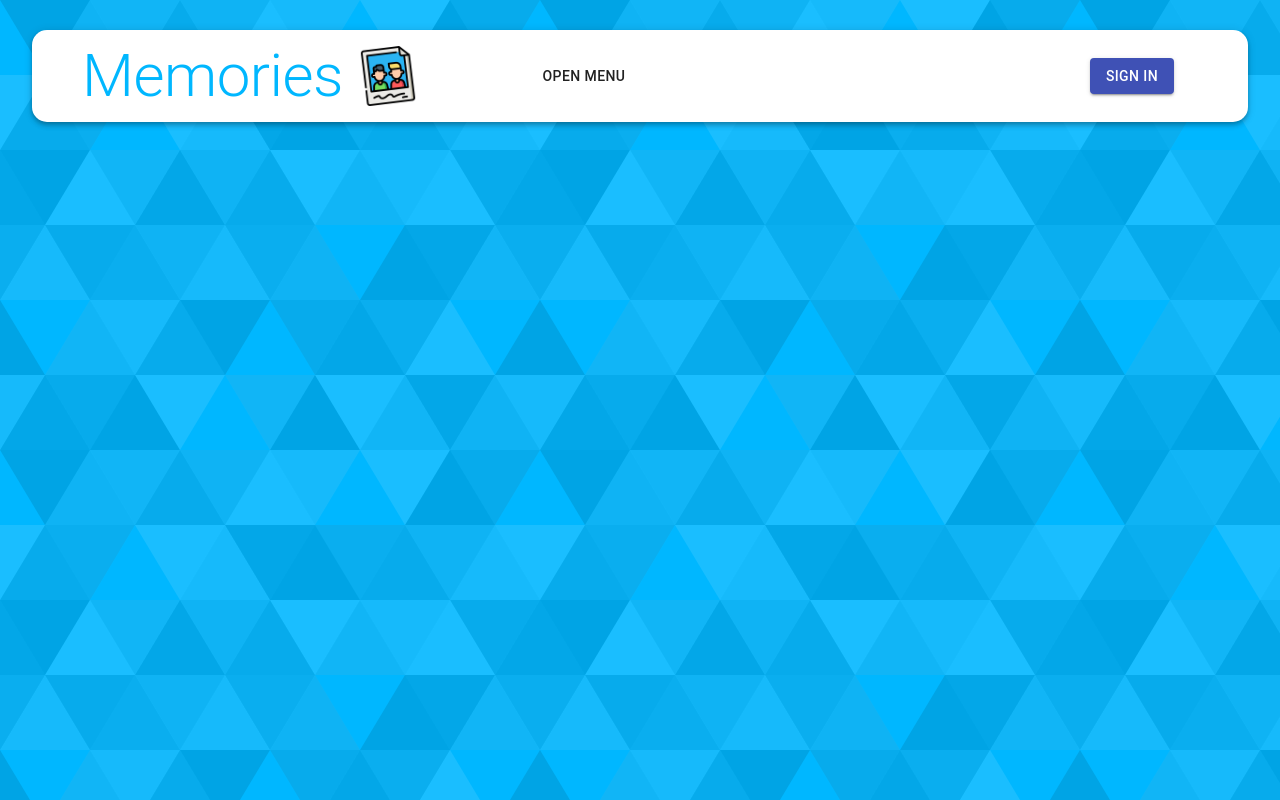
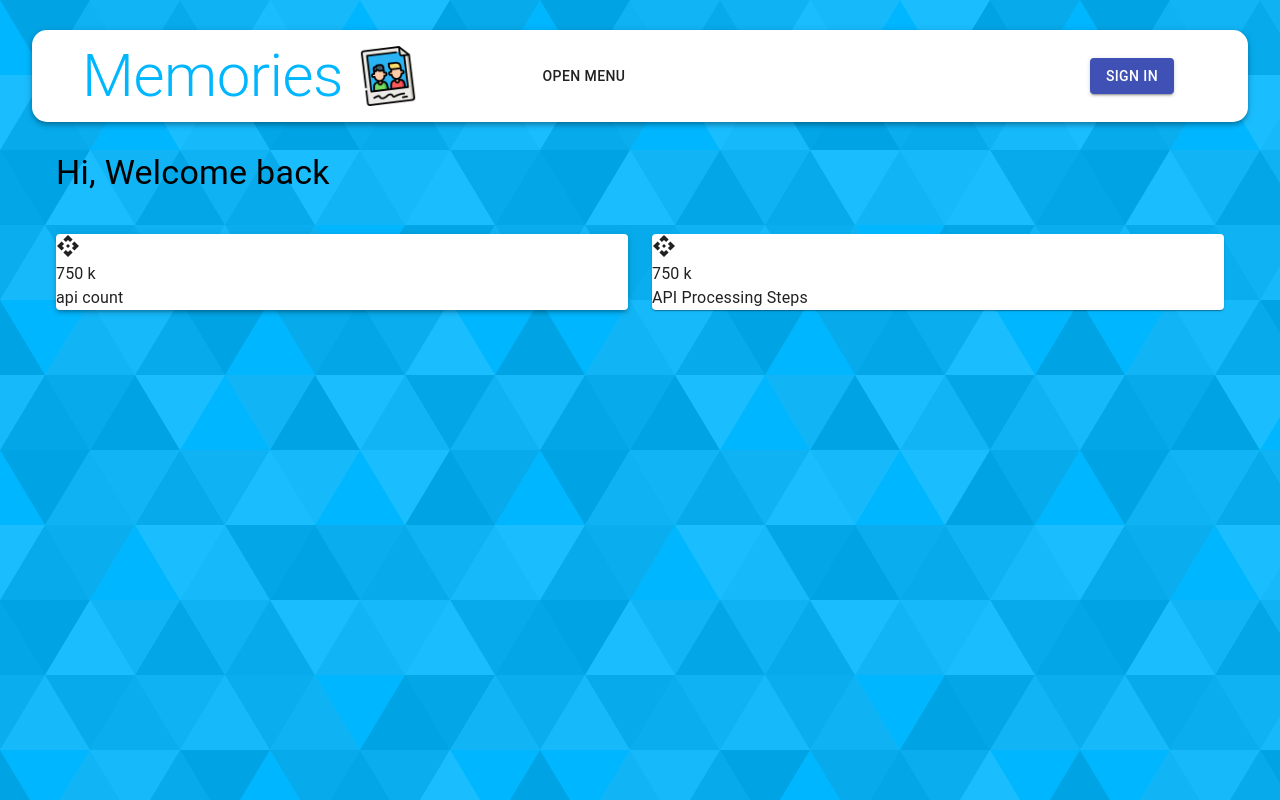
Before and after one commit to nihallo/apinception, a React (Create React App) app in the folder client/: page /dashboard in a window 1280 px wide. Built offline with nearby package versions, Linux system fonts and the light colour scheme.

Commit message:
added dashboard

```diff
--- a/client/src/App.js
+++ b/client/src/App.js
@@ -3,6 +3,7 @@ import { Container } from '@material-ui/core';
 import { BrowserRouter, Switch, Route } from 'react-router-dom';
 
 import Home from './components/Home/Home';
+import Dashboard from './pages/Dashboard';
 import Navbar from './components/Navbar/Navbar';
 import Auth from './components/Auth/Auth';
 import TableManagement from './components/TableManagement/TableManagement';
@@ -13,7 +14,9 @@ const App = () => (
     <Container maxWidth="lg">
       <Navbar />
       <Switch>
-        <Route path="/" exact component={Home} />
+        <Route path="/" exact component={Dashboard} />
+        <Route path="/home" exact component={Home} />
+        <Route path="/dashboard" exact component={Dashboard} />
         <Route path="/table" exact component={TableManagement} />
         <Route path="/auth" exact component={Auth} />
         <Route path="/tables" exact component={TableManagement} />
--- a/client/src/components/ApiProcessingSteps/ApiProcessingStepsForm/ApiProcessingStepsForm.js
+++ b/client/src/components/ApiProcessingSteps/ApiProcessingStepsForm/ApiProcessingStepsForm.js
@@ -34,7 +34,7 @@ const ApiProcessingStepsForm = ()=>{
       <AccordionDetails>
         <Paper className ={classes.paper} elevation ={3}>
               <form autoComplete="off" noValidate className={`${classes.root} ${classes.form}`} onSubmit={handleSubmit}>
-                  <Grid container spacing={1}>
+                  <Grid container spacing={3}>
                       <TextField name="apiName" variant="outlined" label="API Name" fullWidth value={form.apiName} onChange={(e) => setForm({ ...form, apiName: e.target.value })} />
                       <TextField name="apiCode" variant="outlined" label="API Code" fullWidth value={form.apiCode} onChange={(e) => setForm({ ...form, apiCode: e.target.value })} />
                       <TextField name="apiProcessingSteps" variant="outlined" label="API Processing Steps" multiline rows={10} fullWidth
--- a/client/src/components/Menu/Menu.js
+++ b/client/src/components/Menu/Menu.js
@@ -33,7 +33,9 @@ export default function SimpleMenu() {
         open={Boolean(anchorEl)}
         onClose={handleClose}
       >
-        <MenuItem onClick={handleClose}><Link to={'/tables'}>Table Managemenet </Link></MenuItem>
+        <MenuItem onClick={handleClose}><Link to={'/dashboard'}>Dashboard </Link></MenuItem>
+        <MenuItem onClick={handleClose}><Link to={'/home'}>API Listing </Link></MenuItem>
+        <MenuItem onClick={handleClose}><Link to={'/tables'}>Look Up Table Table</Link></MenuItem>
         <MenuItem onClick={handleClose}><Link to={'/apiProcessingSteps'}>API Processing Steps </Link></MenuItem>
         <MenuItem onClick={handleClose}>My account</MenuItem>
         <MenuItem onClick={handleClose}>Logout</MenuItem>
--- a/client/src/components/Navbar/Navbar.js
+++ b/client/src/components/Navbar/Navbar.js
@@ -34,7 +34,7 @@ const Navbar = () => {
   return (
     <AppBar className={classes.appBar} position="static" color="inherit">
       <div className={classes.brandContainer}>
-        <Typography component={Link} to="/" className={classes.heading} variant="h2" align="center">Memories</Typography>
+        <Typography component={Link} to="/dashboard" className={classes.heading} variant="h2" align="center">Memories</Typography>
         <img className={classes.image} src={memories} alt="icon" height="60" />
       </div>
       <div>
--- a/client/src/components/TableManagement/TableForm/TableForm.js
+++ b/client/src/components/TableManagement/TableForm/TableForm.js
@@ -32,12 +32,10 @@ const TableForm = ()=>{
       <AccordionDetails>
         <Paper elevation ={3}>
               <form autoComplete="off" noValidate onSubmit={handleSubmit}>
-                  <Grid container spacing={1}>
                       <TextField name="tableName" variant="outlined" label="Table Name" fullWidth value={form.tableName} onChange={(e) => setForm({ ...form, tableName: e.target.value })} />
                       <TextField name="tableCode" variant="outlined" label="Table Code" fullWidth value={form.tableCode} onChange={(e) => setForm({ ...form, tableCode: e.target.value })} />
                       <TextField name="tableDataObject" variant="outlined" label="Table Data in Json" multiline rows={10} fullWidth
                           value={form.tableDataObject} onChange={(e) => setForm({ ...form, tableDataObject: e.target.value })} />
-                  </Grid>
                   <Button type="submit" fullWidth variant="contained" color="primary" >
                       Submit
                   </Button>
--- a/client/src/components/TableManagement/TableListing/Table/Table.js
+++ b/client/src/components/TableManagement/TableListing/Table/Table.js
@@ -24,8 +24,7 @@ const Table = ({tableRecord})=>{
   const handleDelete = (id) =>{
     dispatch(deleteTable(id));
   };
-
-  const showJson = false;
+  console.log("data for table: ", tableRecord);
 
   return (
     <Grow in>
--- /dev/null
+++ b/client/src/components/_dashboard/app/ApiCount.js
@@ -0,0 +1,15 @@
+import React from 'react';
+import { Card,Paper, Typography } from "@material-ui/core"
+import ApiIcon from '@mui/icons-material/Api';
+
+export default function ApiCount(){
+
+    return (
+        <Paper elevation={3} >
+            <ApiIcon/>
+            <Typography> 750 k</Typography>
+            <Typography> api count </Typography>
+        </Paper>
+    )
+
+}
--- /dev/null
+++ b/client/src/components/_dashboard/app/ApiProcessingStepCount.js
@@ -0,0 +1,15 @@
+import React from 'react';
+import { Card, Typography } from "@material-ui/core"
+import ApiIcon from '@mui/icons-material/Api';
+
+export default function ApiProcessingStepCount(){
+
+    return (
+        <Card justifyContent="center" >
+            <ApiIcon/>
+            <Typography> 750 k</Typography>
+            <Typography> API Processing Steps </Typography>
+        </Card>
+    )
+
+}
--- /dev/null
+++ b/client/src/components/_dashboard/app/index.js
@@ -0,0 +1,2 @@
+export { default as ApiCount } from './ApiCount';
+export { default as ApiProcessingStepCount } from './ApiProcessingStepCount';
--- /dev/null
+++ b/client/src/pages/Dashboard.js
@@ -0,0 +1,23 @@
+import React from 'react';
+import { Box, Grid, Container, Typography } from '@mui/material';
+import { ApiCount, ApiProcessingStepCount } from '../components/_dashboard/app';
+
+const Dashboard = ()=> {
+    return (
+        <Container maxWidth="xl">
+            <Box sx={{ pb: 5 }}>
+                <Typography variant="h4">Hi, Welcome back</Typography>
+            </Box>
+            <Grid container spacing={3} >
+                <Grid item xs={12} sm={6} md={6} >
+                    <ApiCount />
+                </Grid>
+                <Grid item xs={12} sm={6} md={6} >
+                    <ApiProcessingStepCount />
+                </Grid>
+            </Grid>
+        </Container>
+    )
+}
+
+export default Dashboard;
```
Also changed, not shown: 2 other files (tests, documents, lock files or other folders).
